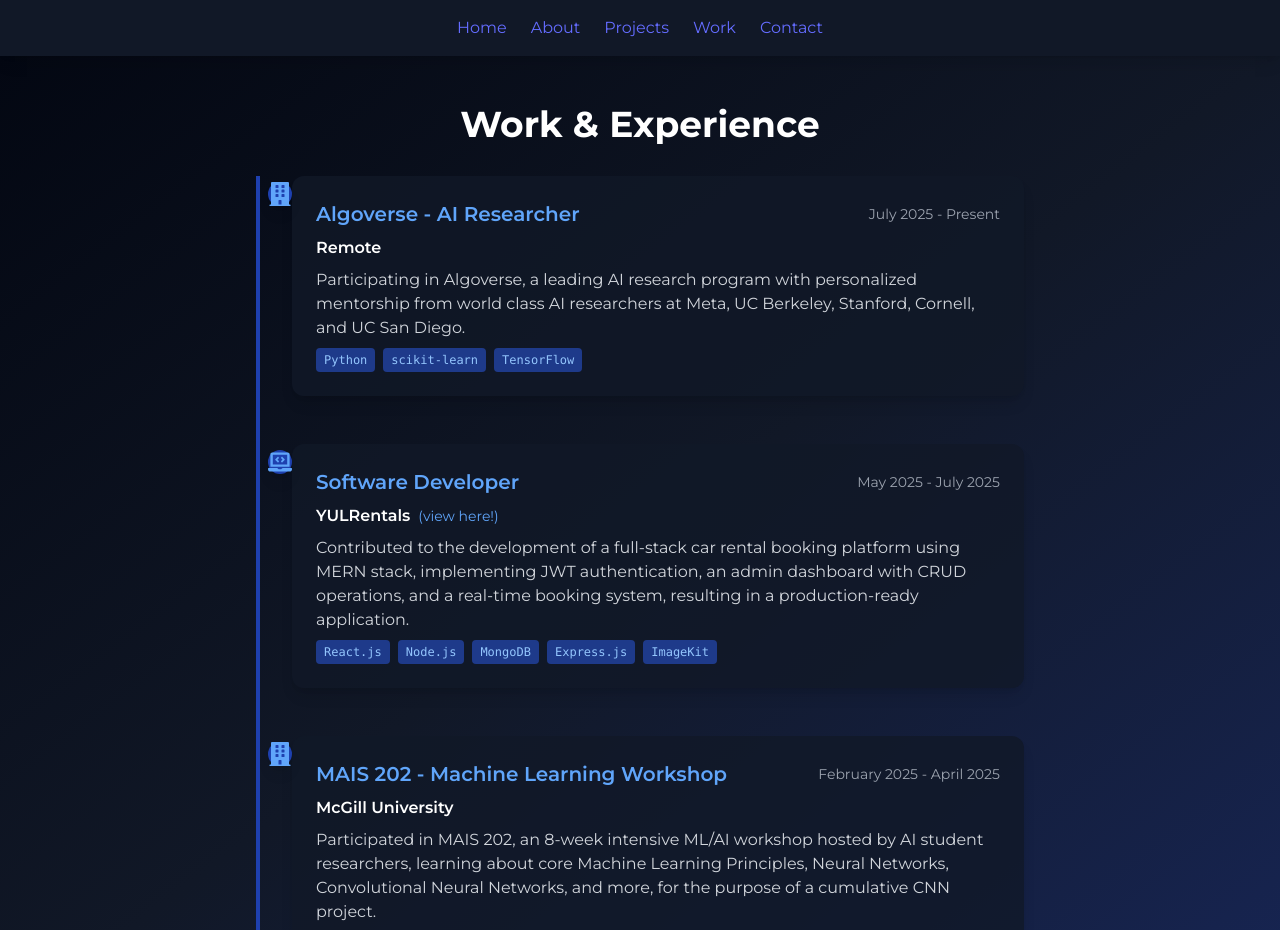
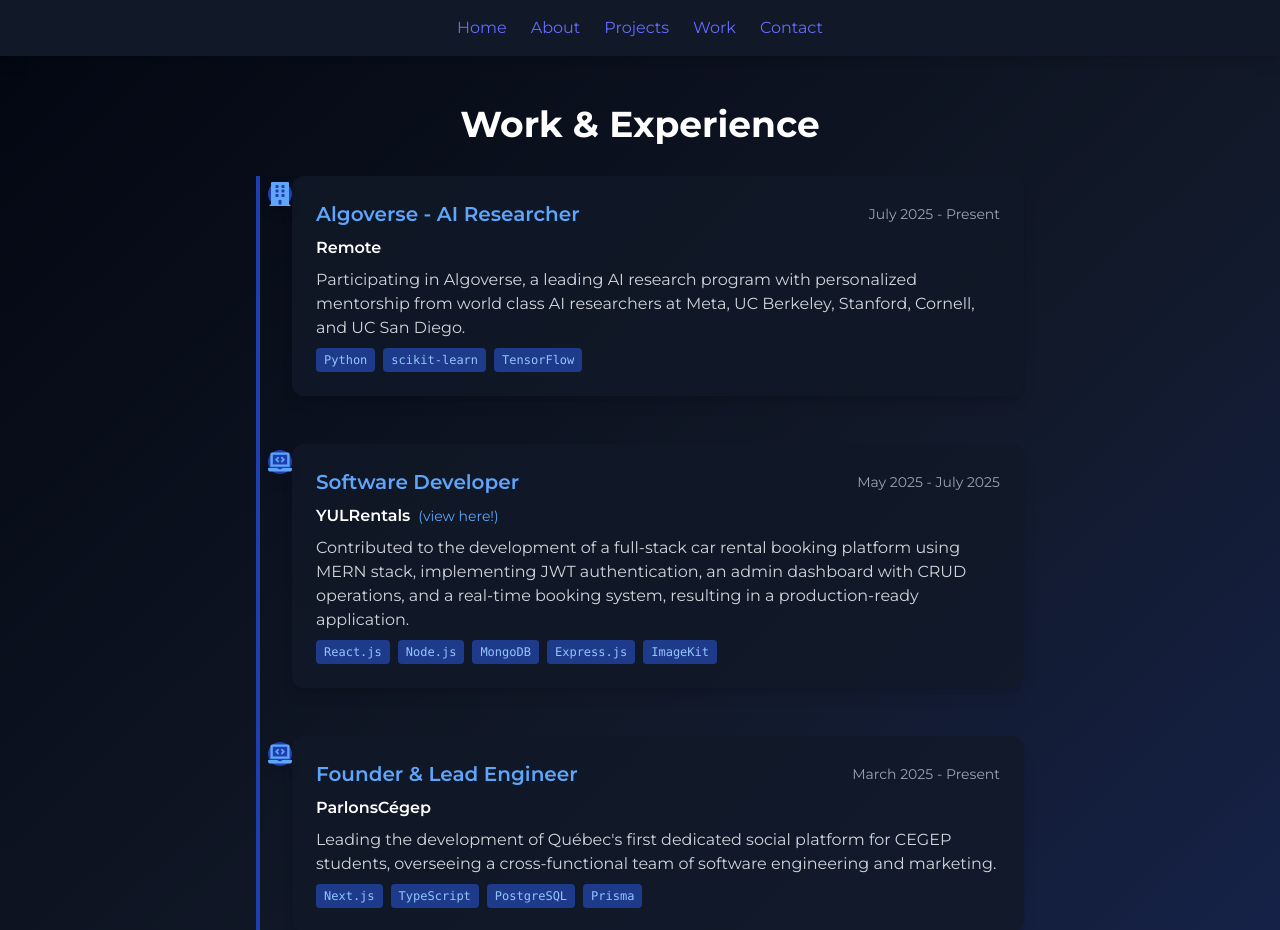
Before and after one commit to rayyankhan47/Rayyan-Khan-Portfolio, a React (Vite) app: page /work in a window 1280 px wide. Shown: the top 930 px of the page. Built offline with nearby package versions, Linux system fonts and the light colour scheme.

Commit message:
completed work section with ParlonsCegep

```diff
--- a/src/pages/Work.tsx
+++ b/src/pages/Work.tsx
@@ -17,6 +17,14 @@
     dates: 'May 2025 - July 2025',
     description: 'Contributed to the development of a full-stack car rental booking platform using MERN stack, implementing JWT authentication, an admin dashboard with CRUD operations, and a real-time booking system, resulting in a production-ready application.',
     tech: ['React.js', 'Node.js', 'MongoDB', 'Express.js', 'ImageKit'],
+  },
+  {
+    role: 'Founder & Lead Engineer',
+    company: 'ParlonsCégep',
+    logo: <FaLaptopCode className="text-blue-400 text-2xl" />,
+    dates: 'March 2025 - Present',
+    description: 'Leading the development of Québec\'s first dedicated social platform for CEGEP students, overseeing a cross-functional team of software engineering and marketing.',
+    tech: ['Next.js', 'TypeScript', 'PostgreSQL', 'Prisma'],
   },
   {
     role: 'MAIS 202 - Machine Learning Workshop',
```
